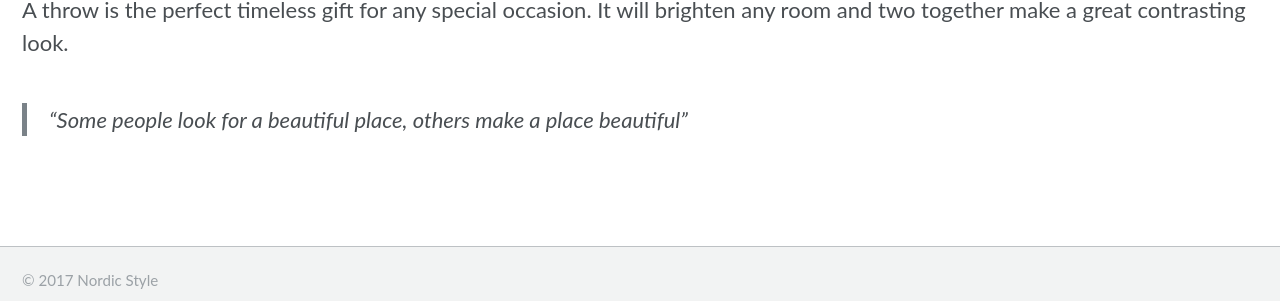
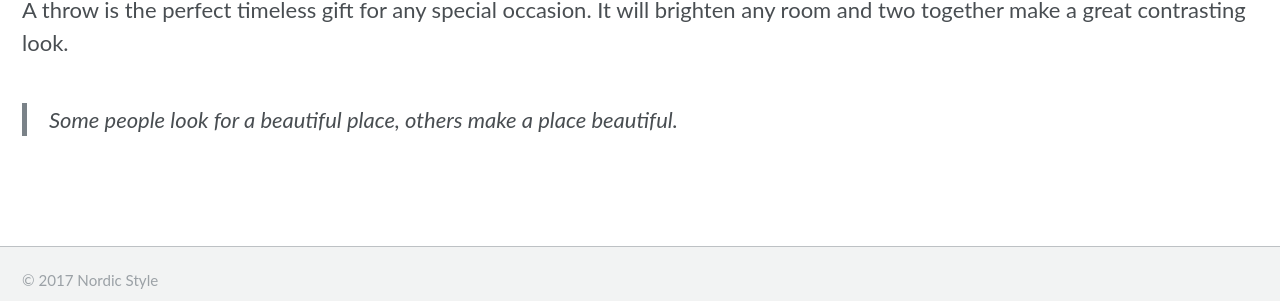
Before and after one commit to nordicstyle/nordicstyle.github.io, a Jekyll site: the page built from _pages/home.md, in a window 1280 px wide. Shown: the part 1041-1342 px from the top of the page. Built offline with Jekyll 4.4.1, drawn with Linux system fonts in a browser that asks for light colours.

```diff
--- a/_pages/home.md
+++ b/_pages/home.md
@@ -34,4 +34,4 @@
 A throw is the perfect timeless gift for any special occasion.  It will brighten any room and two together make a great contrasting look.
 
 
-> “Some people look for a beautiful place, others make a place beautiful”
+> Some people look for a beautiful place, others make a place beautiful.
```
Also changed, not shown: _pages/retailers.md (+1 -1 lines).
